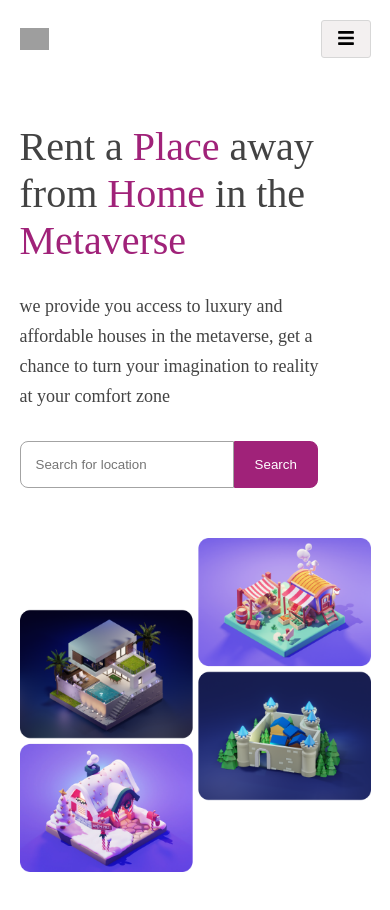
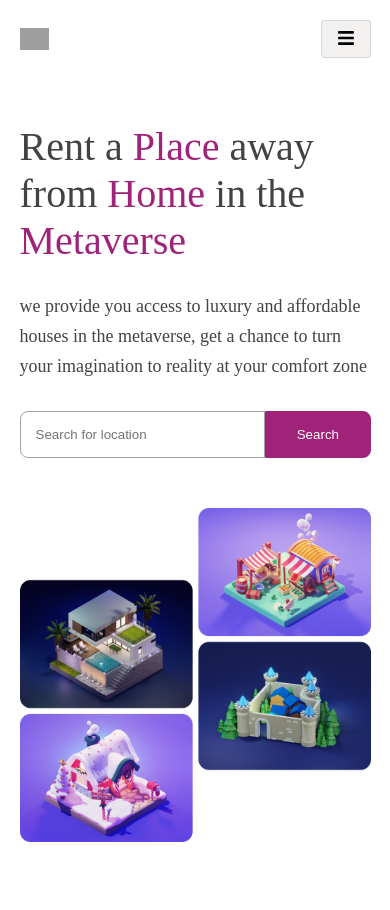
Before and after one commit to abel-otegbola/hng9-Metabnb, a React (Create React App) app: page / in a window 390 px wide. Shown: the top 910 px of the page. Built offline with nearby package versions, Linux system fonts and the light colour scheme; grey boxes are pictures that could not be loaded.

Commit message:
fix: hero-section alignments

```diff
--- a/src/pages/home/home.css
+++ b/src/pages/home/home.css
@@ -64,7 +64,18 @@
     .hero-section--texts h1 {
         font-size: 40px;
     }
+    .hero-section--texts p {
+        width: 100%;
+    }
+    .search-field {
+        width: 100%;
+    }
+    .search-field input {
+        width: 70%;
+    }
     .search-field button {
-        padding: 15px 20px;
+        text-align: center;
+        padding: 15px;
+        width: 30%;
     }
 }
```
